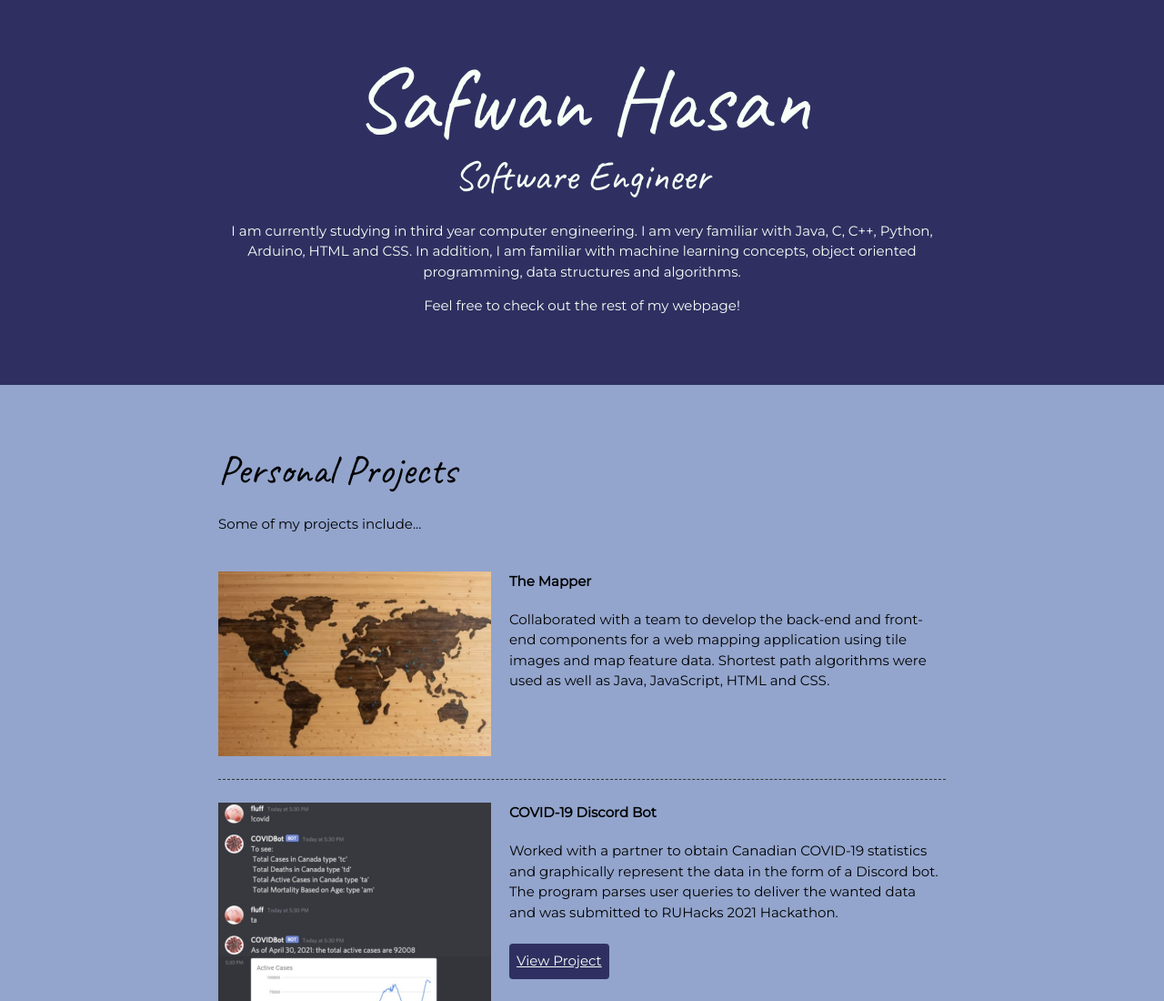
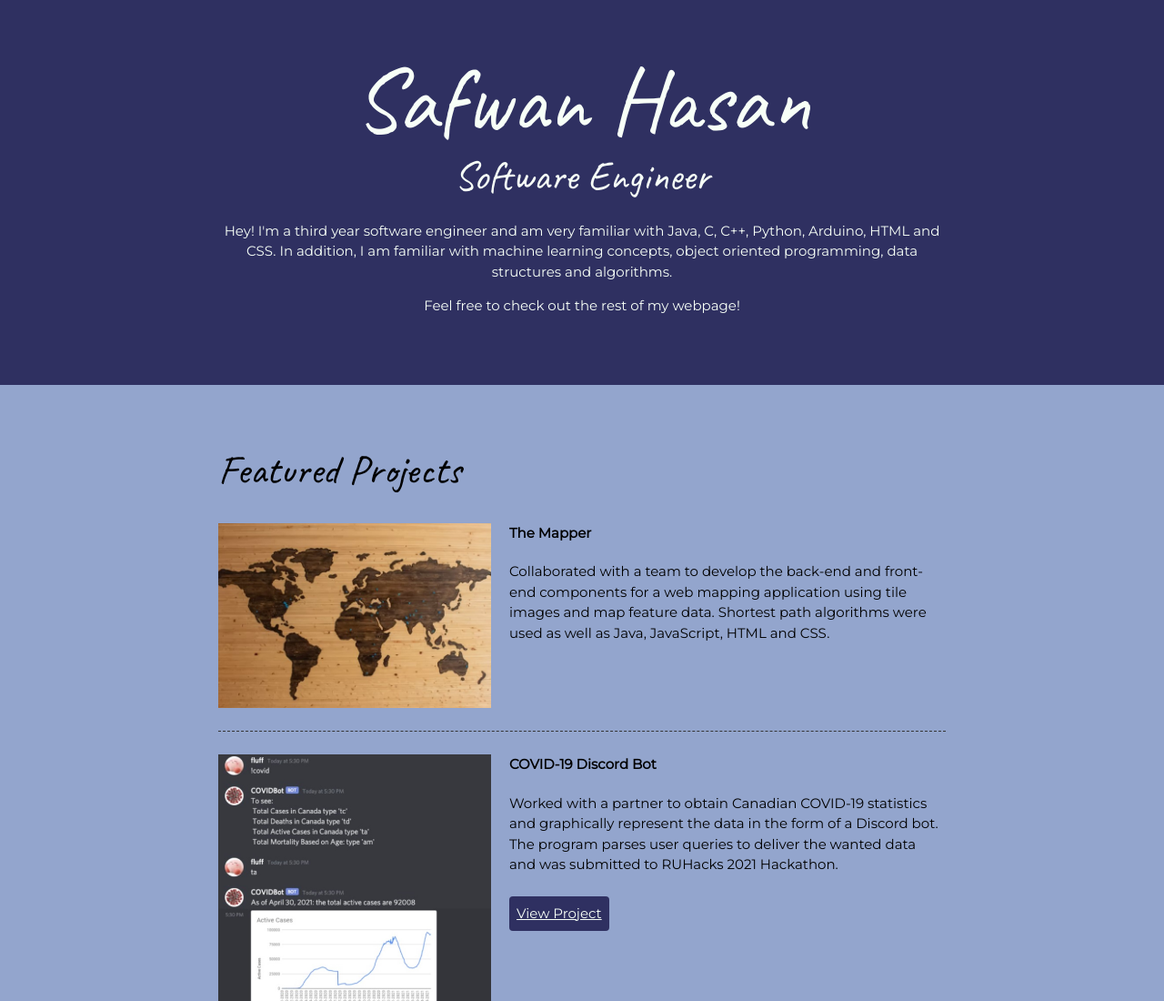
Before and after one commit to SafwanHasan/PersonalWebsite, a plain HTML site: page index.html in a window 1280 px wide. Shown: the top 1100 px of the page at 91% size. Drawn offline with Linux system fonts and the light colour scheme.

Commit message:
Update index.html

```diff
--- a/index.html
+++ b/index.html
@@ -22,7 +22,7 @@
 			<div class = "content-wrap">
 				<h1>Safwan Hasan</h1>
 				<h2> Software Engineer </h2>
-				<p>I am currently studying in third year computer engineering. I am very familiar with Java, C, C++, Python, Arduino, HTML and CSS.
+				<p>Hey! I'm a third year software engineer and am very familiar with Java, C, C++, Python, Arduino, HTML and CSS.
 					In addition, I am familiar with machine learning concepts, object oriented programming, data structures and algorithms. </p>
 				<p>Feel free to check out the rest of my webpage!</p>
 			</div>
@@ -31,8 +31,8 @@
 <!-- ************* PROJECTS ********* -->
 	<section class = "projects">
 		<div class = "content-wrap divider">
-			<h2> Personal Projects </h2>
-			<p> Some of my projects include...</p>
+			<h2> Featured Projects </h2>
+
 			<section class = "project-item">
 				<img src = "images/map.jpg">
 				<h4> The Mapper </h4>
```
